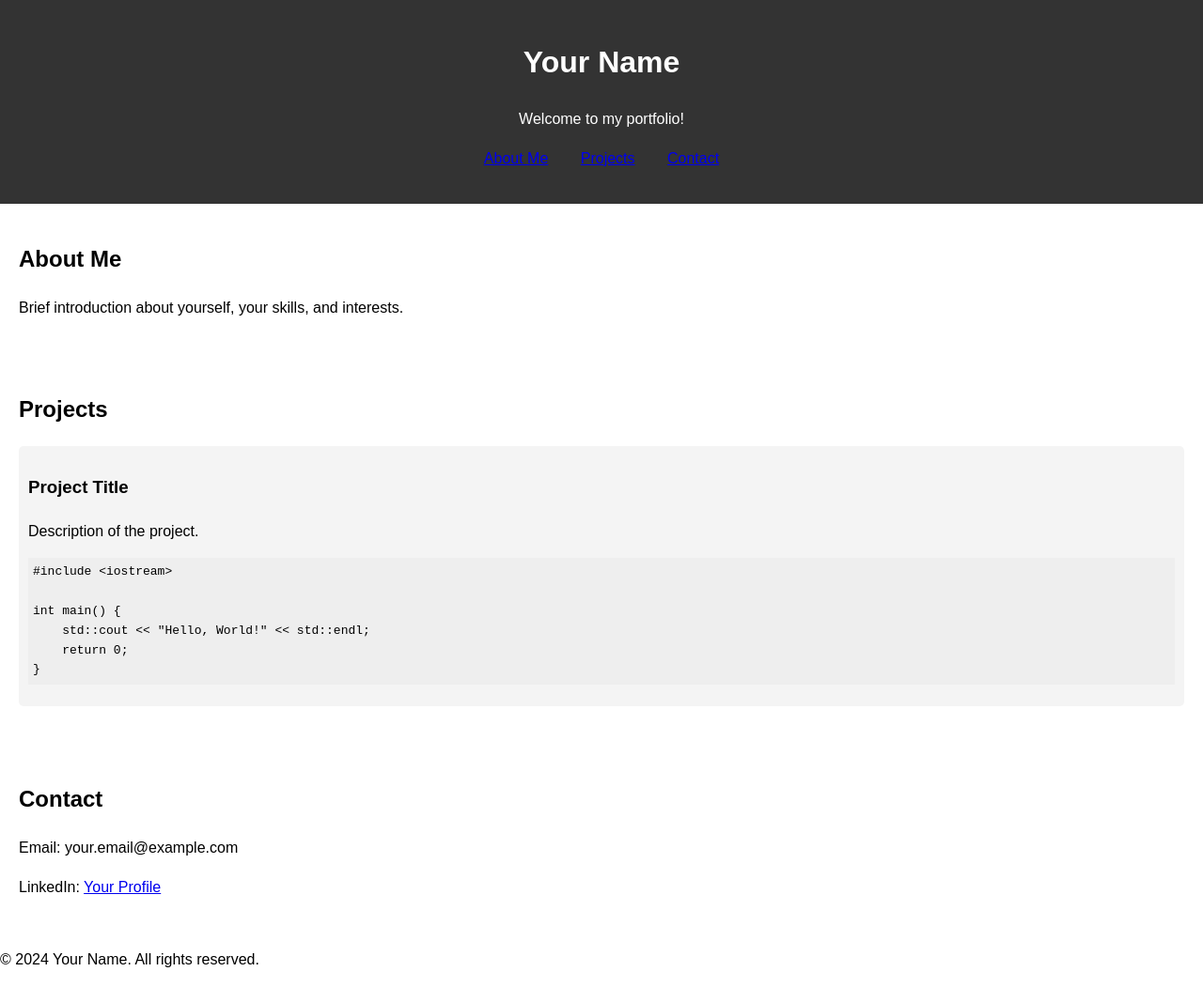
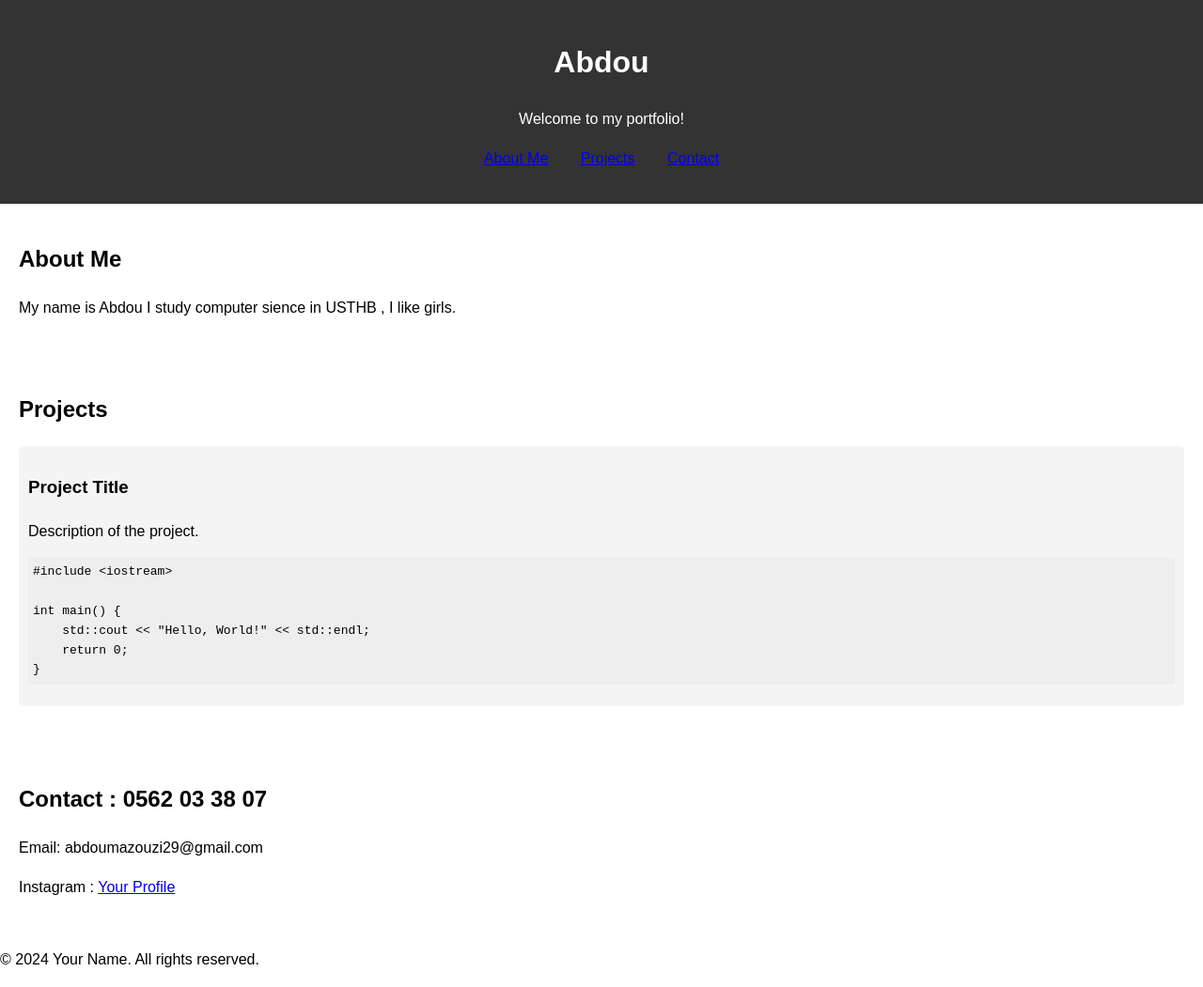
Before and after one commit to AbdouX1/muwebsite, a plain HTML site: page index.html in a window 1280 px wide. Shown: the whole page at 94% size. Drawn offline with Linux system fonts and the light colour scheme.

Commit message:
Update index.html

```diff
--- a/index.html
+++ b/index.html
@@ -3,12 +3,12 @@
 <head>
     <meta charset="UTF-8">
     <meta name="viewport" content="width=device-width, initial-scale=1.0">
-    <title>Your Name's Portfolio</title>
+    <title>Abdou's Portfolio</title>
     <link rel="stylesheet" href="styles.css">
 </head>
 <body>
     <header>
-        <h1>Your Name</h1>
+        <h1>Abdou</h1>
         <p>Welcome to my portfolio!</p>
         <nav>
             <ul>
@@ -21,7 +21,7 @@
 
     <section id="about">
         <h2>About Me</h2>
-        <p>Brief introduction about yourself, your skills, and interests.</p>
+        <p>My name is Abdou I study computer sience in USTHB , I like girls.</p>
     </section>
 
     <section id="projects">
@@ -40,9 +40,9 @@ int main() {
     </section>
 
     <section id="contact">
-        <h2>Contact</h2>
-        <p>Email: your.email@example.com</p>
-        <p>LinkedIn: <a href="https://www.linkedin.com/in/yourprofile" target="_blank">Your Profile</a></p>
+        <h2>Contact : 0562 03 38 07</h2>
+        <p>Email: abdoumazouzi29@gmail.com</p>
+        <p>Instagram : <a href="https://www.instagram.com/g_g.c_s/profilecard/?igsh=YWRrdG1raGRscmQ3" target="_blank">Your Profile</a></p>
     </section>
 
     <footer>
```
